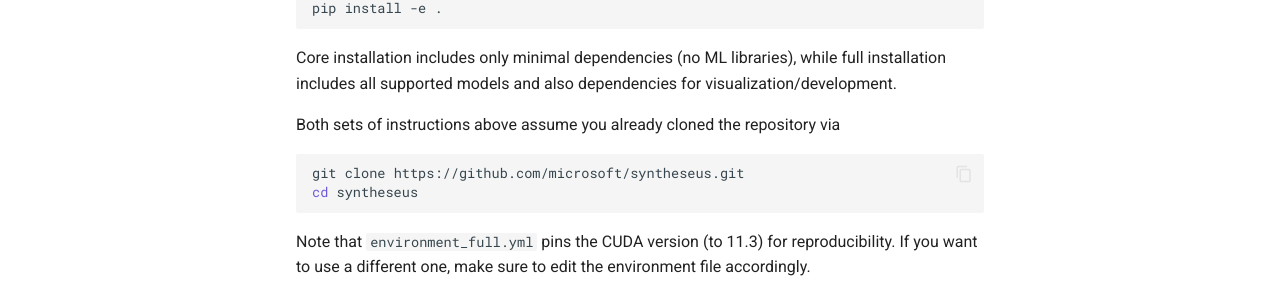
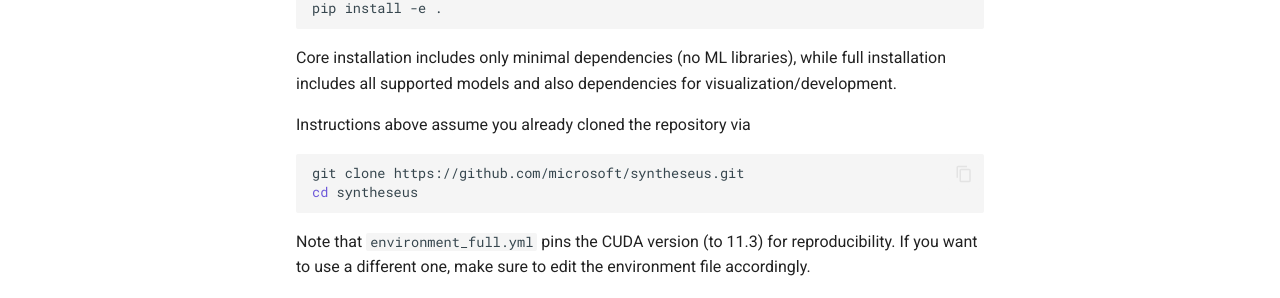
Before and after one commit to microsoft/syntheseus, an MkDocs documentation site: the page built from docs/installation.md, in a window 1280 px wide and 1321 px high. Shown: the part 453-751 px from the top of the window. Built offline with MkDocs 1.6.1 and Material for MkDocs 9.7.7, drawn with Linux system fonts in a browser that asks for light colours; comment, search, counter and statistics services are not loaded.

Commit message:
docs(installation): Shorten text

````diff
--- a/docs/installation.md
+++ b/docs/installation.md
@@ -23,7 +23,7 @@ We support two installation modes:
 
 Core installation includes only minimal dependencies (no ML libraries), while full installation includes all supported models and also dependencies for visualization/development.
 
-Both sets of instructions above assume you already cloned the repository via
+Instructions above assume you already cloned the repository via
 
 ```bash
 git clone https://github.com/microsoft/syntheseus.git
````
